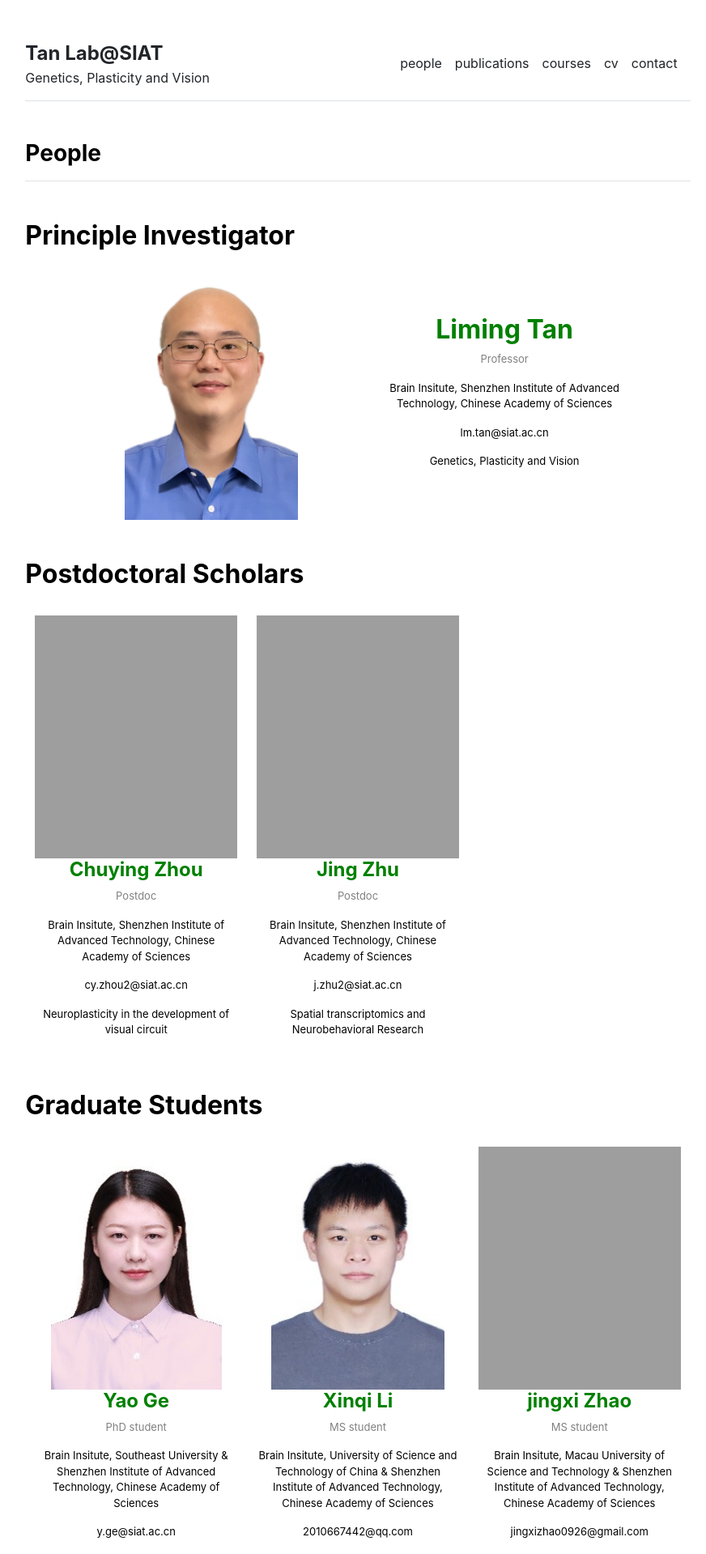
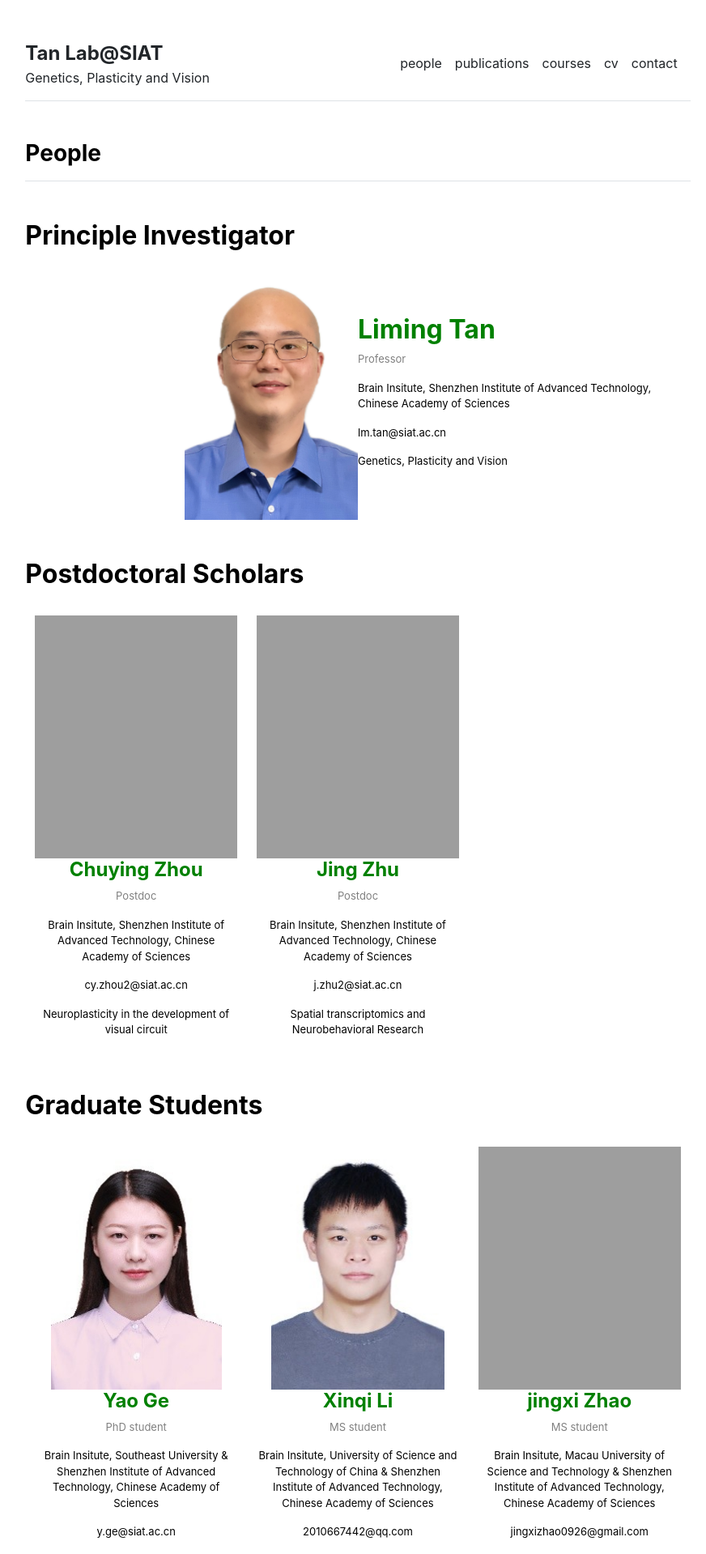
Before and after one commit to Tan-Lab-SIAT/lab-homepage, a Jekyll site: the page built from people.md, in a window 1280 px wide. Shown: the top 1919 px of the page at 81% size, without its empty margins (198-1070 px from the left). Built offline with Jekyll 4.4.1, drawn with Linux system fonts in a browser that asks for light colours.

Commit message:
Update people.html

```diff
--- a/_layouts/people.html
+++ b/_layouts/people.html
@@ -21,13 +21,13 @@ layout: default
     </div>
   </div>
   {% for person in piGroup.items %}
-    <div class="row g-5 mb-5 justify-content-center align-items-center">
-      <!-- 左侧：照片 -->
-      <div class="col-md-5 text-center">
+    <div class="row g-0 mb-5 justify-content-center align-items-center">
+      <!-- 左侧：照片区域，右对齐 -->
+      <div class="col-md-6 text-end">
         <img src="{{ site.github.url }}/{{ person.image }}" alt="{{ person.name }}" class="img-fluid" style="height:300px; width:auto; margin: auto;">
       </div>
       <!-- 右侧：详细信息 -->
-      <div class="col-md-5 text-center">
+      <div class="col-md-6 text-start">
         <h1 style="color: green; font-weight: bold; font-size: 2em;">{{ person.name }}</h1>
         <p style="color: grey; font-size: small;">{{ person.title }}</p>
         <p style="color: black; font-size: small;">{{ person.department }}, {{ person.institution }}</p>
```
